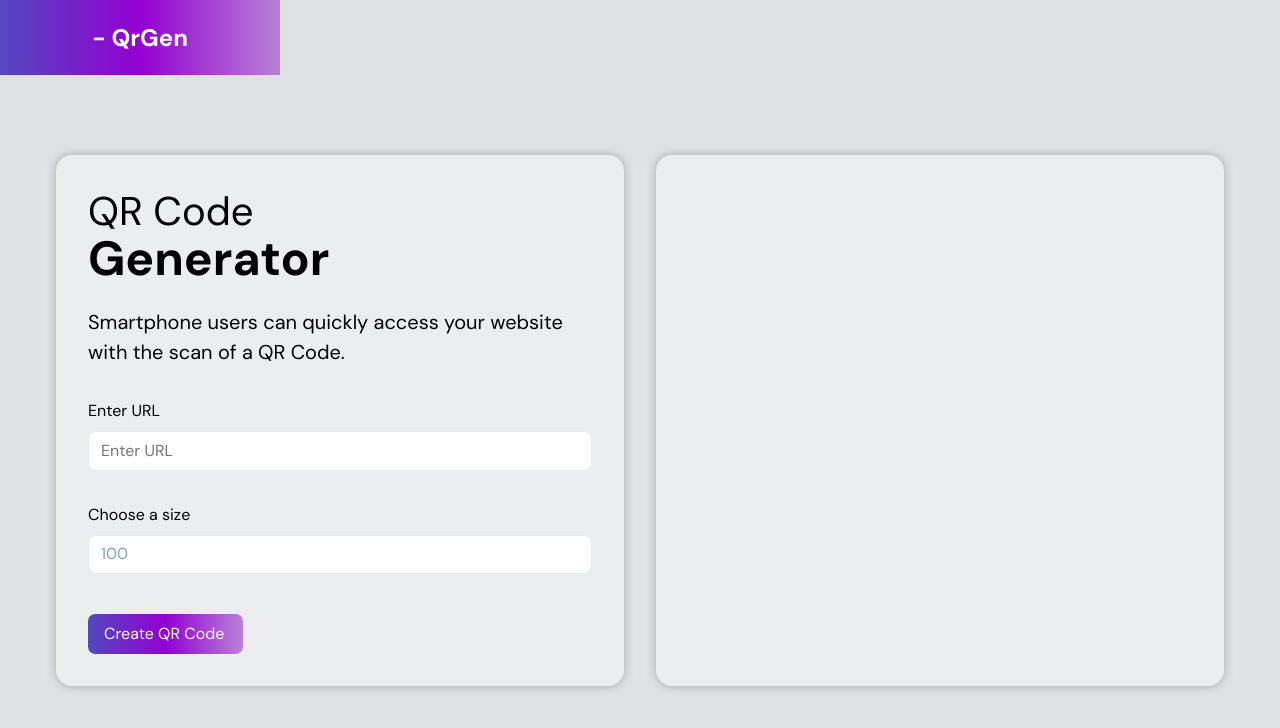
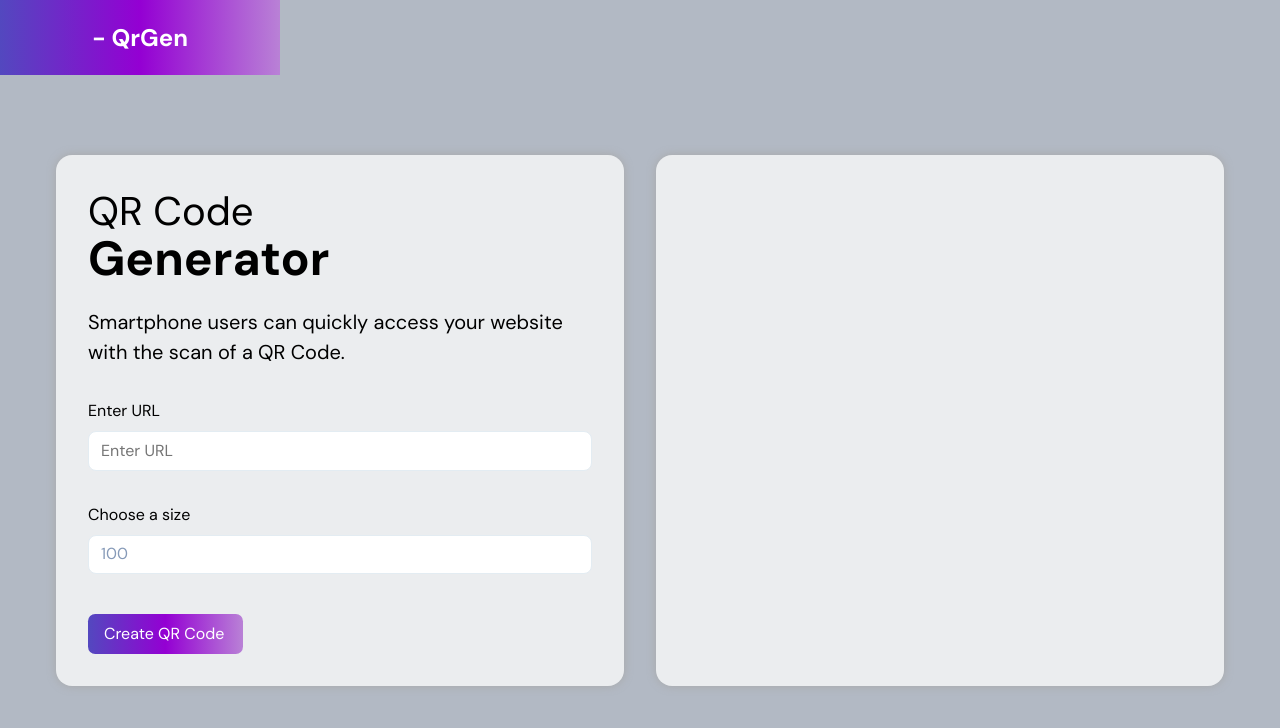
Before and after one commit to ceriustech/qrgen, a React (Create React App) app: page / in a window 1280 px wide. Shown: the top 728 px of the page. Built offline with nearby package versions, Linux system fonts and the light colour scheme.

Commit message:
feat: Changed background color for header and main body

```diff
--- a/src/App.css
+++ b/src/App.css
@@ -1,3 +1,3 @@
 body {
-	background-color: #dfe1e5;
+	background-color: #b2b9c4;
 }
--- a/src/global/styles/Colors.js
+++ b/src/global/styles/Colors.js
@@ -4,7 +4,7 @@ export const TEXT_COLORS = {
 };
 
 export const BACKGROUND_COLORS = {
-	background1: '#DFE1E5',
+	background1: '#B2B9C4',
 	background2: '#4141D6',
 	background3: '#D4D4D4',
 	background4: '#EBEDEF',
```
